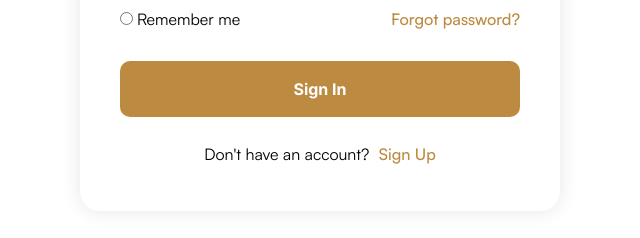
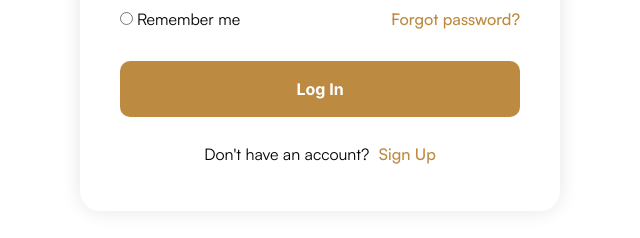
Before and after one commit to pembasmikuman/Sharaf, a website: page login.html in a window 1280 px wide. Shown: the part 402-640 px from the top of the page, 320-960 px from the left. Drawn offline with nearby package versions, Linux system fonts and the light colour scheme.

Commit message:
fix login button

```diff
--- a/login.html
+++ b/login.html
@@ -147,7 +147,7 @@
                 </div>
                 <span class="span">Forgot password?</span>
             </div>
-            <button class="button-submit">Sign In</button>
+            <button class="button-submit">Log In</button>
             <p class="p">
                 Don't have an account? <span class="span" id="switchToSignup">Sign Up</span>
             </p>
```
